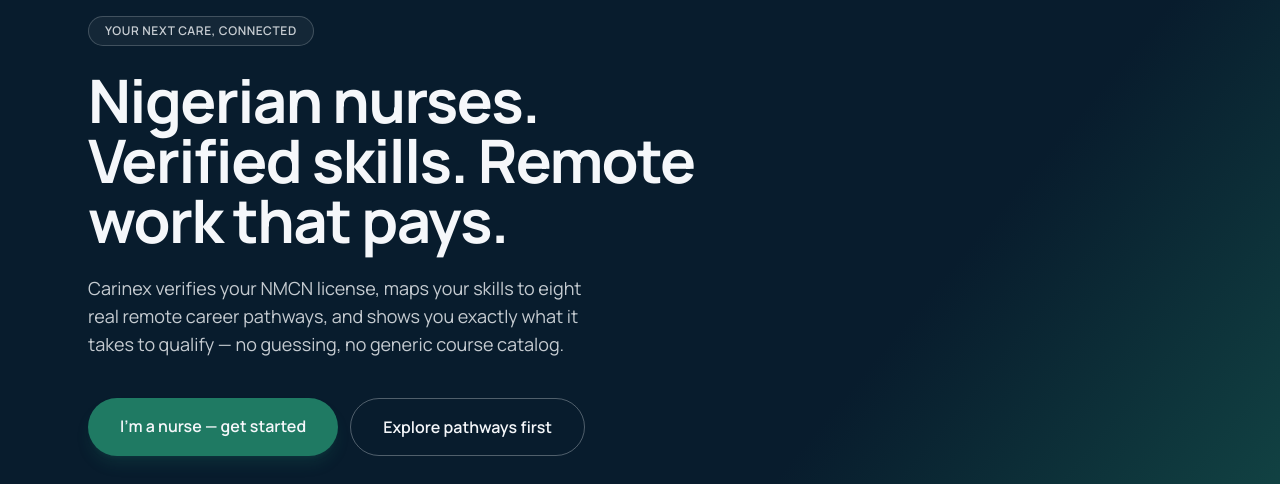
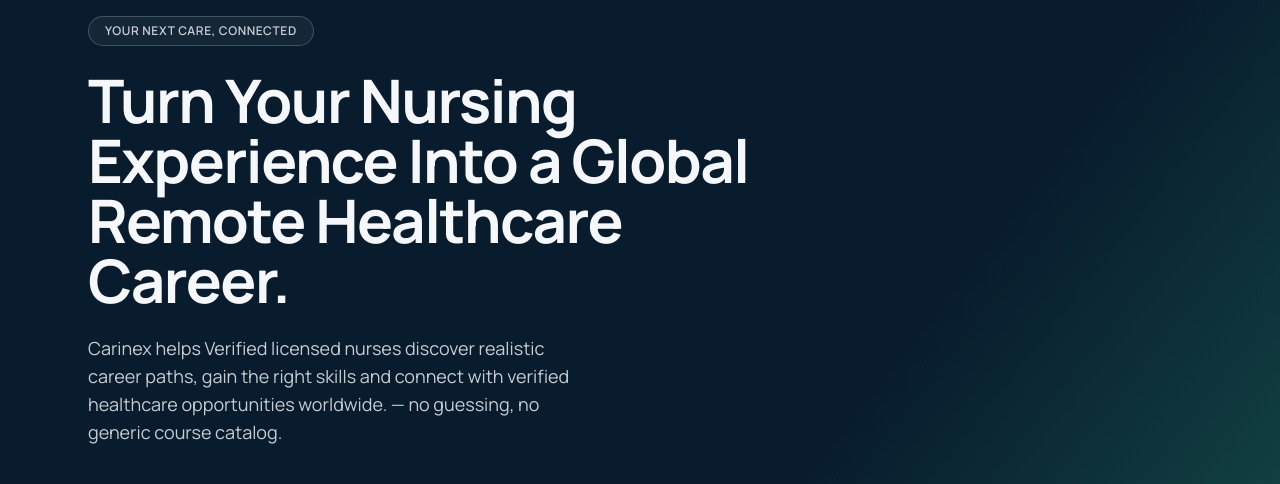
Before and after one commit to isaaczauyei-cyber/Carinex.ai, a Next.js app: page / in a window 1280 px wide. Shown: the part 201-685 px from the top of the page. Built offline with nearby package versions, Linux system fonts and the light colour scheme; no server answers.

Commit message:
Update Hero.tsx

```diff
--- a/components/Hero.tsx
+++ b/components/Hero.tsx
@@ -10,13 +10,13 @@ export default function Hero() {
         </span>
 
         <h1 className="max-w-2xl text-4xl font-bold leading-[1.1] tracking-tight md:text-6xl">
-          Nigerian nurses. Verified skills. Remote work that pays.
+          Turn Your Nursing Experience Into a Global Remote Healthcare Career.
         </h1>
 
         <p className="mt-6 max-w-lg text-lg text-carinex-white/80">
-          Carinex verifies your NMCN license, maps your skills to eight real
-          remote career pathways, and shows you exactly what it takes to
-          qualify — no guessing, no generic course catalog.
+          Carinex helps Verified licensed nurses discover realistic career paths, gain the right skills
+          and connect with verified healthcare opportunities worldwide.
+          — no guessing, no generic course catalog.
         </p>
 
         <div className="mt-10 flex flex-col gap-3 sm:flex-row">
```
